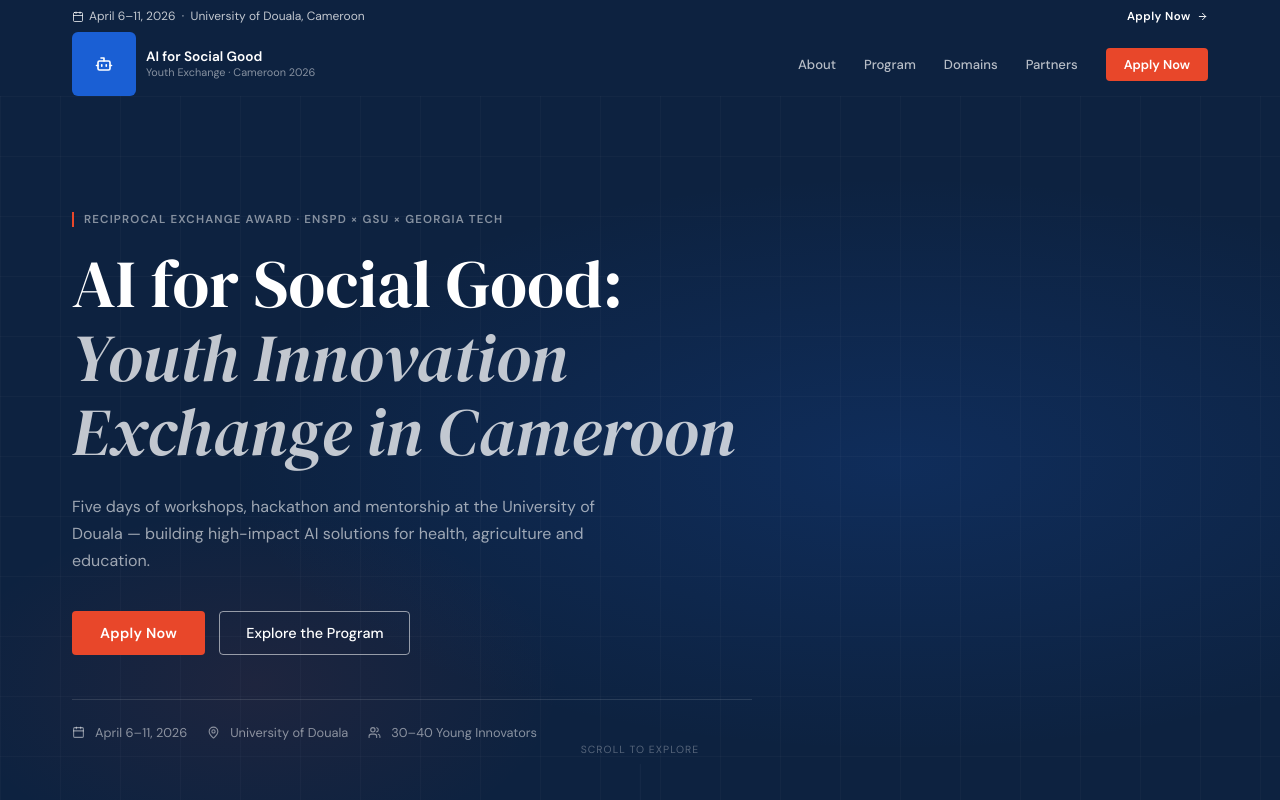
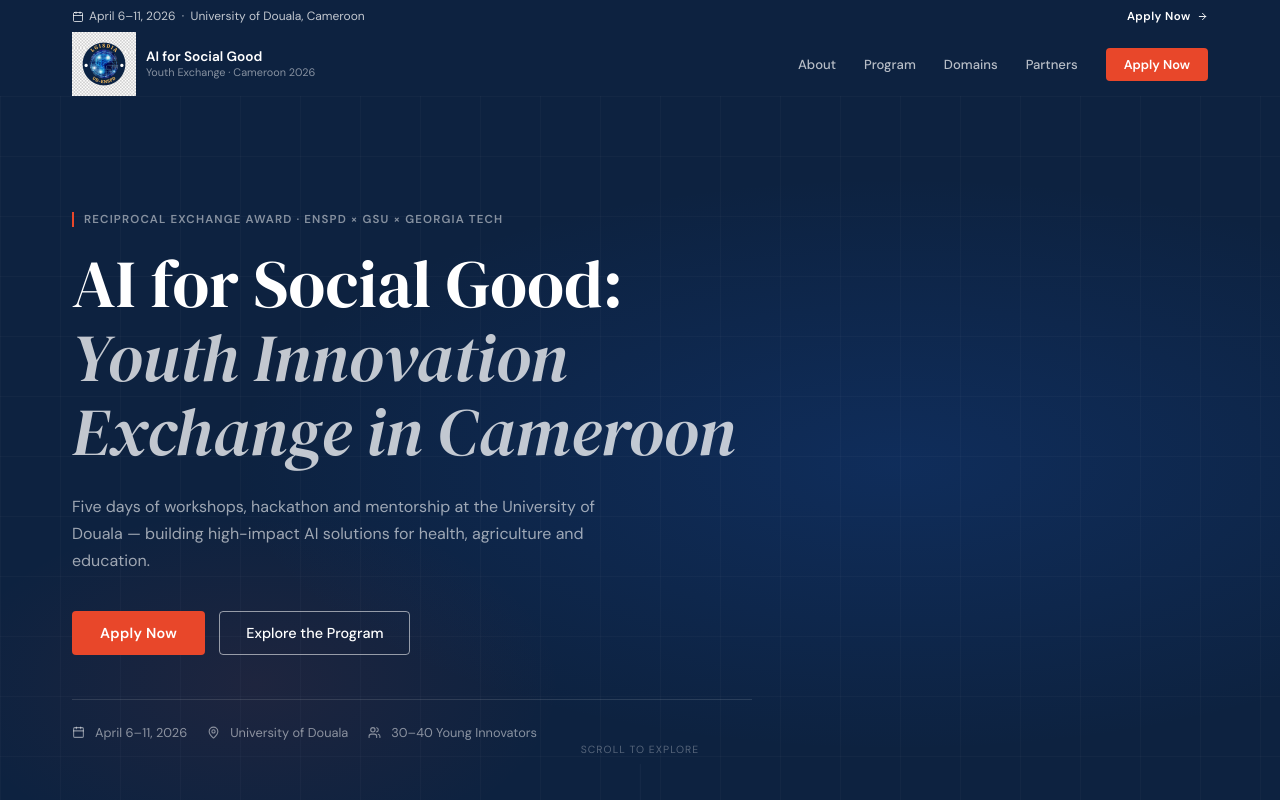
Before and after one commit to GOGIVAM/inscription_concours, a React (Vite) app: page / in a window 1280 px wide. Shown: the top 800 px of the page. Built offline with nearby package versions, Linux system fonts and the light colour scheme.

Commit message:
Ajout de la balise meta description et du logo dans le fichier index.html, ajout du fichier logolgsdia.png, et mise à jour des styles CSS pour le logo.

```diff
--- a/index.html
+++ b/index.html
@@ -3,6 +3,7 @@
   <head>
     <meta charset="UTF-8" />
     <meta name="viewport" content="width=device-width, initial-scale=1.0" />
+    <link rel="icon" type="image/png" href="/logolgsdia.png" />
     <title>AI for Social Good – Youth Innovation Exchange in Cameroon 2027</title>
     <meta name="description" content="Programme d'échange réciproque ENSPD × Georgia State University × Georgia Tech. 06–11 Avril 2027, Université de Douala."/>
   </head>
--- a/src/App.jsx
+++ b/src/App.jsx
@@ -5,6 +5,8 @@ import {
   ArrowRight, Cpu, Globe, Zap, ChevronLeft, CheckCircle2, Menu, X, Phone
 } from 'lucide-react'
 import './index.css'
+
+// ─── SOCIAL ICONS (SVG inline, pas de dépendance) ────────────────────────────
 
 function SocialIcon({ name, size = 16 }) {
   const paths = {
@@ -36,24 +38,26 @@ function SocialIcon({ name, size = 16 }) {
   return paths[name] ?? null
 }
 
+// ─── CONFIG ───────────────────────────────────────────────────────────────────
+// Remplace par l'URL de ton déploiement Apps Script
 const APPS_SCRIPT_URL = 'https://script.google.com/macros/s/AKfycbyUcGXqQ2gbEfQmkA5Uyt9SqmRIcjoO5TV-BaHIJbsAQwWsbzS7CiEgor3ex_C7NUVk/exec'
 
-// ─── DATA ────────────────────────────────────────────────────────────────────
+// ─── DATA ─────────────────────────────────────────────────────────────────────
 
 const STATS = [
-  { num: '5', label: 'Days of Immersion' },
+  { num: '5',   label: 'Days of Immersion' },
   { num: '40+', label: 'Young Participants' },
-  { num: '10', label: 'Innovation Teams' },
-  { num: '3', label: 'Impact Domains' },
+  { num: '10',  label: 'Innovation Teams' },
+  { num: '3',   label: 'Impact Domains' },
 ]
 
 const FEATURES = [
-  { icon: Bot, label: 'AI & Data Literacy Workshops' },
-  { icon: Trophy, label: 'Social Good Challenge (Hackathon)' },
-  { icon: Leaf, label: 'Agriculture & Health AI' },
-  { icon: GraduationCap, label: 'Mentorship & Coaching' },
-  { icon: Rocket, label: 'Open-Source Digital Toolkit' },
-  { icon: Handshake, label: 'Reciprocal US–Cameroon Exchange' },
+  { icon: Bot,          label: 'AI & Data Literacy Workshops' },
+  { icon: Trophy,       label: 'Social Good Challenge (Hackathon)' },
+  { icon: Leaf,         label: 'Agriculture & Health AI' },
+  { icon: GraduationCap,label: 'Mentorship & Coaching' },
+  { icon: Rocket,       label: 'Open-Source Digital Toolkit' },
+  { icon: Handshake,    label: 'Reciprocal US–Cameroon Exchange' },
 ]
 
 const TESTIMONIALS = [
@@ -133,23 +137,29 @@ const EVENTS = [
 ]
 
 const PARTNERS = [
-  { name: 'ENSPD Douala', abbr: 'ENSPD', url: 'https://www.enspd.univ-douala.com', logo: '/polytech_douala.png' },
-  { name: 'University of Douala', abbr: 'UNIV-DLA', url: 'https://www.univ-douala.com', logo: '/universite_de_douala.png' },
-  { name: 'U.S. Embassy Cameroon', abbr: 'US EMB', url: 'https://cm.usembassy.gov', logo: '/us_embassy_logo.png' },
-  { name: 'Georgia State University', abbr: 'GSU', url: 'https://www.gsu.edu', logo: '/georgia_state_university.png' },
-  { name: 'Georgia Tech', abbr: 'GT', url: 'https://www.gatech.edu', logo: '/georgia_tech.png' },
+  { name: 'ENSPD Douala',           abbr: 'ENSPD',   url: 'https://www.enspd.univ-douala.com', logo: '/polytech_douala.png' },
+  { name: 'University of Douala',   abbr: 'UNIV-DLA', url: 'https://www.univ-douala.com',       logo: '/universite_de_douala.png' },
+  { name: 'U.S. Embassy Cameroon',  abbr: 'US EMB',   url: 'https://cm.usembassy.gov',          logo: '/us_embassy_logo.png' },
+  { name: 'Georgia State University',abbr: 'GSU',     url: 'https://www.gsu.edu',               logo: '/georgia_state_university.png' },
+  { name: 'Georgia Tech',           abbr: 'GT',       url: 'https://www.gatech.edu',            logo: '/georgia_tech.png' },
 ]
 
 const DOMAIN_OPTIONS = [
-  'Cameroonian Agriculture', 'Rural Health', 'Bilingual Education',
-  'Local Cybersecurity (low-resource)', 'Other (describe below)',
+  'Cameroonian Agriculture',
+  'Rural Health',
+  'Bilingual Education',
+  'Local Cybersecurity (low-resource)',
+  'Other (describe below)',
 ]
 const STACK_OPTIONS = [
-  'Python / PyTorch', 'C / Embedded', 'Git / GitHub',
-  'Streamlit / Flask (demos)', 'Federated Learning Edge',
+  'Python / PyTorch',
+  'C / Embedded',
+  'Git / GitHub',
+  'Streamlit / Flask (demos)',
+  'Federated Learning Edge',
 ]
 const ROLE_OPTIONS = ['ML Coder', 'Prototype Developer', 'Cameroon Field Tester', 'MVP Delivery PM']
-const STEP_LABELS = ['Basic Info', 'AI Project', 'Skills', 'Commitment']
+const STEP_LABELS  = ['Basic Info', 'AI Project', 'Skills', 'Commitment']
 const INIT = {
   fullName: '', email: '', level: '', major: '', university: '',
   domains: [], otherDomain: '', teamStatus: '',
@@ -157,7 +167,7 @@ const INIT = {
   prototypeIdea: '', roles: [],
 }
 
-// ─── HOOKS ───────────────────────────────────────────────────────────────────
+// ─── HOOKS ────────────────────────────────────────────────────────────────────
 
 function useReveal(threshold = 0.1) {
   const ref = useRef(null)
@@ -174,7 +184,7 @@ function useReveal(threshold = 0.1) {
   return [ref, visible]
 }
 
-// ─── TOP BAR ─────────────────────────────────────────────────────────────────
+// ─── TOP BAR ──────────────────────────────────────────────────────────────────
 
 function TopBar() {
   return (
@@ -192,21 +202,39 @@ function TopBar() {
   )
 }
 
-// ─── HEADER ──────────────────────────────────────────────────────────────────
+// ─── HEADER ───────────────────────────────────────────────────────────────────
 
 function Header() {
-  const [scrolled, setScrolled] = useState(false)
-  const [menuOpen, setMenuOpen] = useState(false)
+  const [scrolled, setScrolled]   = useState(false)
+  const [menuOpen, setMenuOpen]   = useState(false)
+
   useEffect(() => {
     const fn = () => setScrolled(window.scrollY > 30)
     window.addEventListener('scroll', fn)
     return () => window.removeEventListener('scroll', fn)
   }, [])
+
   return (
     <header className={`site-header ${scrolled ? 'scrolled' : ''}`}>
       <div className="header-inner">
+
+        {/* LOGO — image logolgsdia.png + texte */}
         <a href="#home" className="site-logo">
-          <div className="logo-icon"><Bot size={18} color="#fff" strokeWidth={2.2} /></div>
+          <div className="logo-icon">
+            <img
+              src="/logolgsdia.png"
+              alt="AI for Social Good logo"
+              className="logo-img"
+              onError={e => {
+                e.target.style.display = 'none'
+                e.target.nextSibling.style.display = 'flex'
+              }}
+            />
+            {/* Fallback si logo.png absent */}
+            <span className="logo-icon-fallback" style={{ display: 'none' }}>
+              <Bot size={20} color="#fff" strokeWidth={2.2} />
+            </span>
+          </div>
           <div className="logo-text">
             <strong>AI for Social Good</strong>
             <span>Youth Exchange · Cameroon 2026</span>
@@ -239,7 +267,7 @@ function Header() {
   )
 }
 
-// ─── HERO ────────────────────────────────────────────────────────────────────
+// ─── HERO ─────────────────────────────────────────────────────────────────────
 
 function Hero() {
   return (
@@ -315,7 +343,7 @@ function PartnersBar() {
   )
 }
 
-// ─── STATS ───────────────────────────────────────────────────────────────────
+// ─── STATS ────────────────────────────────────────────────────────────────────
 
 function StatsSection() {
   const [ref, visible] = useReveal()
@@ -343,7 +371,7 @@ function StatsSection() {
   )
 }
 
-// ─── ABOUT ───────────────────────────────────────────────────────────────────
+// ─── ABOUT ────────────────────────────────────────────────────────────────────
 
 function AboutSection() {
   const [ref, visible] = useReveal()
@@ -384,7 +412,7 @@ function AboutSection() {
   )
 }
 
-// ─── FEATURES STRIP ──────────────────────────────────────────────────────────
+// ─── FEATURES STRIP ───────────────────────────────────────────────────────────
 
 function FeaturesStrip() {
   const [ref, visible] = useReveal()
@@ -406,16 +434,19 @@ function FeaturesStrip() {
   )
 }
 
-// ─── TESTIMONIALS ─────────────────────────────────────────────────────────────
+// ─── TESTIMONIALS ──────────────────────────────────────────────────────────────
 
 function Testimonials() {
   const [active, setActive] = useState(0)
-  const [ref, visible] = useReveal()
+  const [ref, visible]      = useReveal()
+
   useEffect(() => {
     const t = setInterval(() => setActive(a => (a + 1) % TESTIMONIALS.length), 6000)
     return () => clearInterval(t)
   }, [])
+
   const t = TESTIMONIALS[active]
+
   return (
     <section className={`testimonials-section fade-up ${visible ? 'visible' : ''}`} ref={ref}>
       <div className="testimonials-inner">
@@ -424,11 +455,7 @@ function Testimonials() {
           <h2>Backed by Leading<br />Institutions</h2>
           <div className="testimonial-dots">
             {TESTIMONIALS.map((_, i) => (
-              <button
-                key={i}
-                className={`tdot ${i === active ? 'active' : ''}`}
-                onClick={() => setActive(i)}
-              />
+              <button key={i} className={`tdot ${i === active ? 'active' : ''}`} onClick={() => setActive(i)} />
             ))}
           </div>
           <div className="testimonial-arrows">
@@ -459,7 +486,7 @@ function Testimonials() {
   )
 }
 
-// ─── DOMAINS ──────────────────────────────────────────────────────────────────
+// ─── DOMAINS ───────────────────────────────────────────────────────────────────
 
 function DomainsSection() {
   const [ref, visible] = useReveal()
@@ -489,7 +516,7 @@ function DomainsSection() {
   )
 }
 
-// ─── EVENTS ───────────────────────────────────────────────────────────────────
+// ─── EVENTS ────────────────────────────────────────────────────────────────────
 
 function EventsSection() {
   const [ref, visible] = useReveal()
@@ -530,7 +557,7 @@ function EventsSection() {
   )
 }
 
-// ─── FORM STEPS ───────────────────────────────────────────────────────────────
+// ─── FORM STEPS ────────────────────────────────────────────────────────────────
 
 function Step1({ form, set }) {
   return (
@@ -552,7 +579,9 @@ function Step1({ form, set }) {
           <label>Level of Study *</label>
           <select value={form.level} onChange={e => set('level', e.target.value)}>
             <option value="">Select…</option>
-            <option>L3</option><option>M1/M2</option><option>PhD</option>
+            <option>L3</option>
+            <option>M1/M2</option>
+            <option>PhD</option>
           </select>
         </div>
         <div className="form-group">
@@ -615,7 +644,14 @@ function Step3({ form, set, toggleArr }) {
         <div className="scale-row">
           <span className="scale-label">Beginner</span>
           {[1, 2, 3, 4, 5].map(n => (
-            <button key={n} type="button" className={`scale-btn ${form.programmingLevel === n ? 'active' : ''}`} onClick={() => set('programmingLevel', n)}>{n}</button>
+            <button
+              key={n}
+              type="button"
+              className={`scale-btn ${form.programmingLevel === n ? 'active' : ''}`}
+              onClick={() => set('programmingLevel', n)}
+            >
+              {n}
+            </button>
           ))}
           <span className="scale-label">Expert</span>
         </div>
@@ -633,7 +669,12 @@ function Step3({ form, set, toggleArr }) {
       </div>
       <div className="form-group">
         <label>Existing Projects (GitHub links welcome)</label>
-        <textarea rows={4} placeholder="e.g. github.com/myprofile/agro-detect – banana disease detection (TFLite, 84% accuracy)" value={form.projects} onChange={e => set('projects', e.target.value)} />
+        <textarea
+          rows={4}
+          placeholder="e.g. github.com/myprofile/agro-detect – banana disease detection (TFLite, 84% accuracy)"
+          value={form.projects}
+          onChange={e => set('projects', e.target.value)}
+        />
       </div>
     </>
   )
@@ -646,7 +687,12 @@ function Step4({ form, set, toggleArr }) {
       <p className="step-sub">Describe your prototype idea and desired role.</p>
       <div className="form-group">
         <label>Prototype Idea + Cameroonian Impact</label>
-        <textarea rows={5} placeholder={`e.g. "Banana disease app, tested in Douala — detects Fusarium wilt via smartphone photo without internet."`} value={form.prototypeIdea} onChange={e => set('prototypeIdea', e.target.value)} />
+        <textarea
+          rows={5}
+          placeholder={`e.g. "Banana disease app, tested in Douala — detects Fusarium wilt via smartphone photo without internet."`}
+          value={form.prototypeIdea}
+          onChange={e => set('prototypeIdea', e.target.value)}
+        />
       </div>
       <div className="form-group">
         <label>Desired Roles in the Team</label>
@@ -663,20 +709,22 @@ function Step4({ form, set, toggleArr }) {
   )
 }
 
-// ─── REGISTER SECTION ─────────────────────────────────────────────────────────
+// ─── REGISTER SECTION ──────────────────────────────────────────────────────────
 
 function RegisterSection() {
-  const [step, setStep] = useState(1)
-  const [form, setForm] = useState(INIT)
+  const [step, setStep]         = useState(1)
+  const [form, setForm]         = useState(INIT)
   const [submitted, setSubmitted] = useState(false)
-  const [sending, setSending] = useState(false)
-  const [error, setError] = useState(null)
+  const [sending, setSending]   = useState(false)
+  const [error, setError]       = useState(null)
   const TOTAL = 4
 
   const set = (k, v) => setForm(f => ({ ...f, [k]: v }))
   const toggleArr = (k, v) => setForm(f => ({
-    ...f, [k]: f[k].includes(v) ? f[k].filter(x => x !== v) : [...f[k], v]
+    ...f,
+    [k]: f[k].includes(v) ? f[k].filter(x => x !== v) : [...f[k], v],
   }))
+
   const progress = ((step - 1) / (TOTAL - 1)) * 100
   const [ref, visible] = useReveal()
 
@@ -684,8 +732,11 @@ function RegisterSection() {
     setSending(true)
     setError(null)
     try {
+      // mode: 'no-cors' est obligatoire pour Apps Script — on ne peut pas lire la réponse
       await fetch(APPS_SCRIPT_URL, {
         method: 'POST',
+        mode: 'no-cors',
+        headers: { 'Content-Type': 'text/plain' },
         body: JSON.stringify({
           fullName:         form.fullName,
           email:            form.email,
@@ -702,9 +753,10 @@ function RegisterSection() {
           roles:            form.roles.join(', '),
         }),
       })
+      // Avec no-cors on suppose succès si pas d'exception réseau
       setSubmitted(true)
     } catch {
-      setError('Erreur réseau. Vérifie ta connexion et réessaie.')
+      setError('Network error. Check your connection and try again.')
     } finally {
       setSending(false)
     }
@@ -713,6 +765,8 @@ function RegisterSection() {
   return (
     <section className={`register-section fade-up ${visible ? 'visible' : ''}`} id="register" ref={ref}>
       <div className="register-inner">
+
+        {/* Colonne gauche — infos */}
         <div className="register-left">
           <p className="section-label">2026 Application</p>
           <h2>Join the Exchange</h2>
@@ -736,9 +790,11 @@ function RegisterSection() {
           </div>
         </div>
 
+        {/* Colonne droite — formulaire */}
         <div className="register-right">
           {!submitted ? (
             <>
+              {/* Étapes nav */}
               <div className="form-steps-nav">
                 {STEP_LABELS.map((l, i) => (
                   <div key={l} className={`form-step-dot ${i + 1 < step ? 'done' : i + 1 === step ? 'active' : ''}`}>
@@ -749,10 +805,13 @@ function RegisterSection() {
                   </div>
                 ))}
               </div>
+
+              {/* Barre de progression */}
               <div className="form-progress">
                 <div className="form-progress-fill" style={{ width: `${progress}%` }} />
               </div>
 
+              {/* Contenu de l'étape */}
               <div className="form-body">
                 {step === 1 && <Step1 form={form} set={set} />}
                 {step === 2 && <Step2 form={form} set={set} toggleArr={toggleArr} />}
@@ -760,8 +819,10 @@ function RegisterSection() {
                 {step === 4 && <Step4 form={form} set={set} toggleArr={toggleArr} />}
               </div>
 
+              {/* Message d'erreur */}
               {error && <p className="form-error">{error}</p>}
 
+              {/* Navigation bas */}
               <div className="form-footer-nav">
                 {step > 1
                   ? <button className="btn-back-form" onClick={() => setStep(s => s - 1)}>← Back</button>
@@ -773,7 +834,7 @@ function RegisterSection() {
                   onClick={() => step < TOTAL ? setStep(s => s + 1) : handleSubmit()}
                 >
                   {step === TOTAL
-                    ? (sending ? 'Envoi en cours…' : 'Submit Application')
+                    ? (sending ? 'Sending…' : 'Submit Application')
                     : 'Continue →'}
                 </button>
               </div>
@@ -795,15 +856,21 @@ function RegisterSection() {
   )
 }
 
-// ─── FOOTER ──────────────────────────────────────────────────────────────────
+// ─── FOOTER ───────────────────────────────────────────────────────────────────
 
 function Footer() {
   return (
     <footer className="site-footer">
       <div className="footer-inner">
+
         <div className="footer-brand">
           <div className="footer-logo">
-            <Bot size={18} color="#fff" strokeWidth={2} />
+            <img
+              src="/logo.png"
+              alt="AI for Social Good"
+              style={{ height: 28, width: 'auto', borderRadius: 4 }}
+              onError={e => { e.target.style.display = 'none' }}
+            />
             <span>AI for Social Good · Cameroon 2026</span>
           </div>
           <p>
@@ -877,7 +944,7 @@ function Footer() {
   )
 }
 
-// ─── APP ─────────────────────────────────────────────────────────────────────
+// ─── APP ──────────────────────────────────────────────────────────────────────
 
 export default function App() {
   return (
--- a/src/index.css
+++ b/src/index.css
@@ -180,11 +180,9 @@ h2 {
   align-items: center;
   gap: 10px;
 }
-.logo-icon {
+.logo-img {
   width: 64px; height: 64px;
-  background: var(--blue);
-  border-radius: 6px;
-  display: flex; align-items: center; justify-content: center;
+  object-fit: contain;
   flex-shrink: 0;
 }
 .logo-text strong {
```
Also changed, not shown: public/logolgsdia.png (added).
